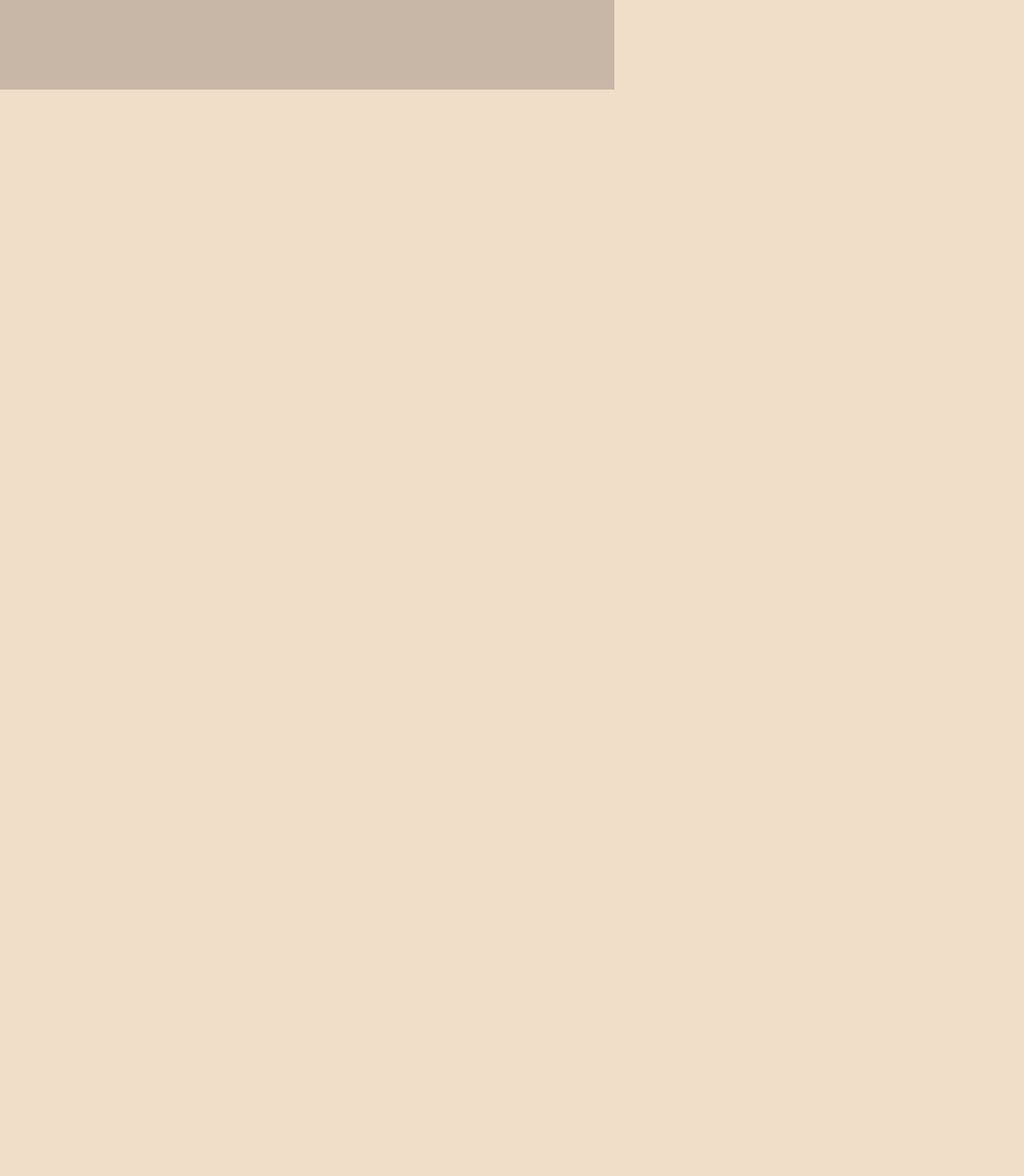
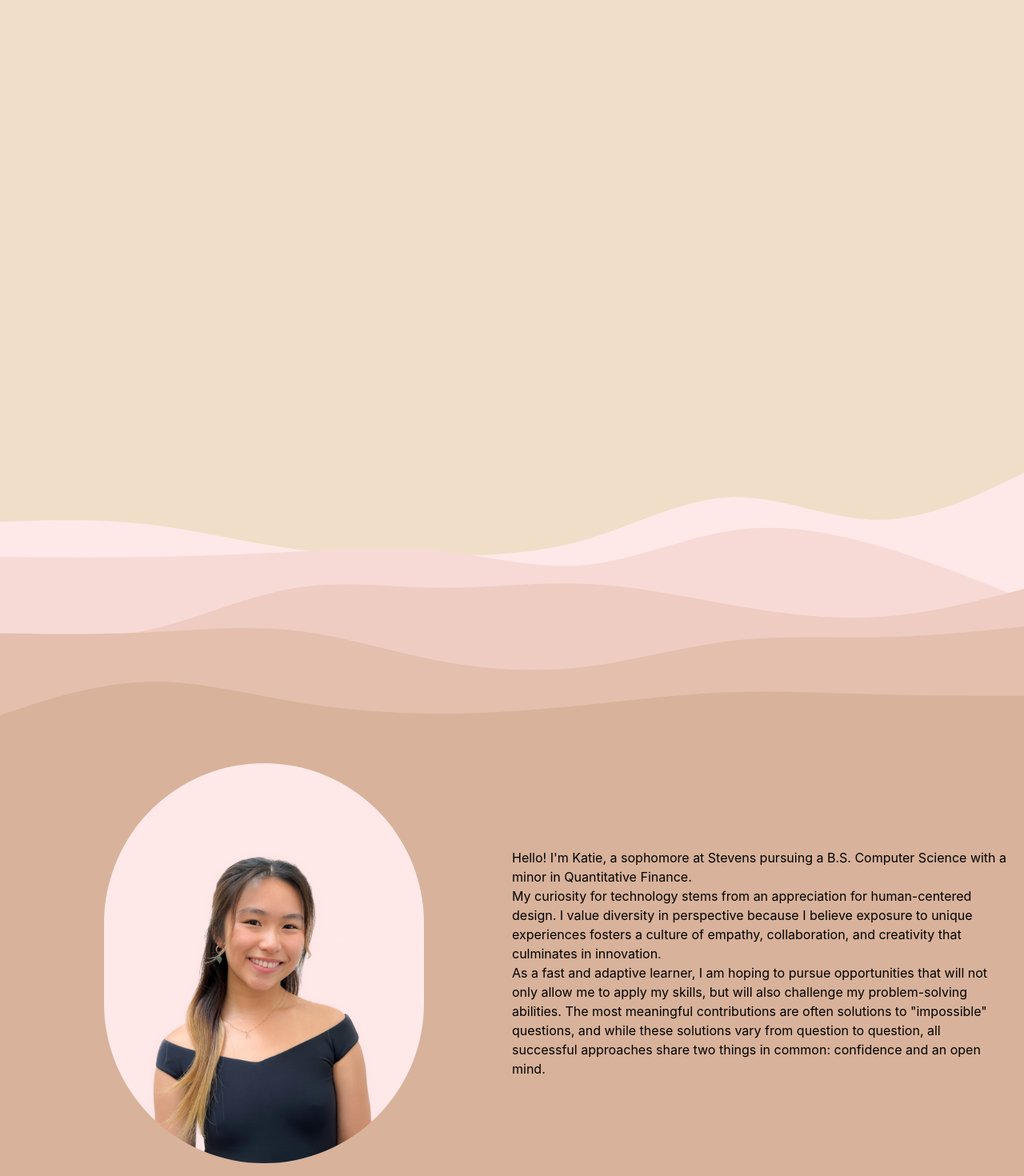
Before and after one commit to ngkatie/ngkatie.github.io, a React (Create React App) app: page / in a window 1280 px wide. Shown: the part 688-2158 px from the top of the page at 80% size. Before the commit the page ends 800 px from the top, so only its background shows below. Built offline with nearby package versions, Linux system fonts and the light colour scheme; the HTML template or start-up script is replaced by a standard one.

Commit message:
Add wave transition

```diff
--- a/src/App.js
+++ b/src/App.js
@@ -1,12 +1,14 @@
 import React from 'react'
 import Navbar from './components/Navbar.jsx'
 import About from './components/About.jsx'
+import Intro from './components/Intro.jsx'
 
 function App() {
   return (
     <div>
       <Navbar />
       <About />
+      <Intro />
     </div>
   );
 }
--- /dev/null
+++ b/src/components/Intro.jsx
@@ -0,0 +1,37 @@
+import React from 'react'
+import ProfilePhoto from '../assets/ProfilePhoto.jpg'
+
+const Intro = () => {
+    return (
+        <div className='w-full bg-[#d8b29a]'>
+
+            <div className='spacer wave-1'></div>
+
+            <div className='max-w-[1240px] mx-auto grid md:grid-cols-2'>
+                <img
+                    className='w-[400px] mx-auto my-4'
+                    style={{borderRadius: 200}}
+                    src={ProfilePhoto} alt='/'
+                />
+                <div className='flex flex-col justify-center'>
+                    <p>
+                        Hello! I'm Katie, a sophomore at Stevens pursuing a B.S. Computer Science with a minor in Quantitative Finance.
+                    </p>
+                    <p>
+                        My curiosity for technology stems from an appreciation for human-centered design. I value diversity in
+                        perspective because I believe exposure to unique experiences fosters a culture of empathy, collaboration, and
+                        creativity that culminates in innovation.
+                    </p>
+                    <p>
+                        As a fast and adaptive learner, I am hoping to pursue opportunities that will not only allow me to apply my skills,
+                        but will also challenge my problem-solving abilities. The most meaningful contributions are often solutions to
+                        "impossible" questions, and while these solutions vary from question to question, all successful approaches share
+                        two things in common: confidence and an open mind.
+                    </p>
+                </div>
+            </div>
+        </div>
+    )
+}
+
+export default Intro
--- a/src/components/Navbar.jsx
+++ b/src/components/Navbar.jsx
@@ -19,10 +19,10 @@ const Navbar = () => {
             </ul>
 
             <div onClick={handleNav} className='block md:hidden'>
-                {!nav ? <AiOutlineClose size={20}/> : <AiOutlineMenu size={20}/>}
+                {nav ? <AiOutlineClose size={20}/> : <AiOutlineMenu size={20}/>}
             </div>
 
-            <div className={!nav ? 'fixed left-0 top-0 w-[60%] h-full border-r border-r-[#C8B6A6] bg-[#C8B6A6] ease-in-out duration-500' : 'fixed left-[-100%]'}>
+            <div className={nav ? 'fixed left-0 top-0 w-[60%] h-full border-r border-r-[#C8B6A6] bg-[#C8B6A6] ease-in-out duration-500' : 'fixed left-[-100%]'}>
             <h1 className='w-full text-3xl font-bold text-white m-4'>KATIE NG</h1>
                 <ul className='uppercase p-2 text-white'>
                     <li className='p-4 border-b border-b-white'>About</li>
--- a/src/index.css
+++ b/src/index.css
@@ -16,3 +16,15 @@ code {
   font-family: source-code-pro, Menlo, Monaco, Consolas, 'Courier New',
     monospace;
 }
+
+.spacer {
+  aspect-ratio: 900/600;
+  width: 100%;
+  background-repeat: no-repeat;
+  background-position: center;
+  background-size: cover;
+}
+
+.wave-1 {
+  background-image: url('./assets/intro-wave.svg');
+}
```
Also changed, not shown: src/assets/ProfilePhoto.jpg (added), src/assets/intro-wave.svg (added).
